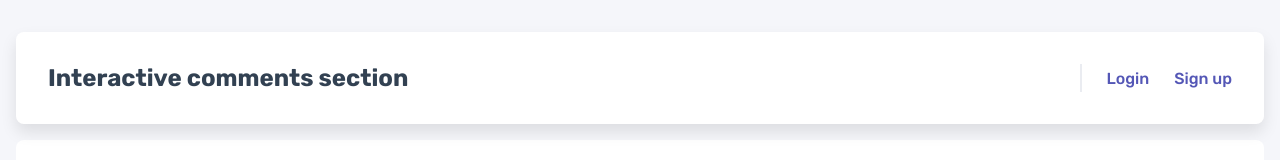
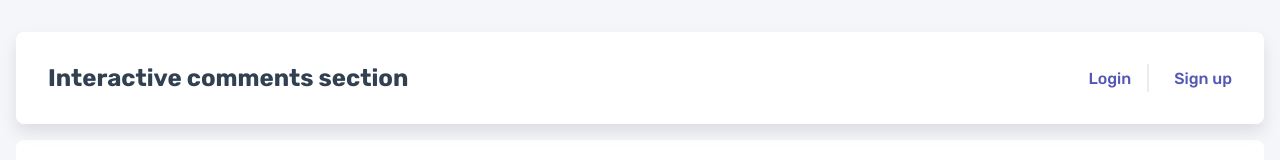
Before and after one commit to matijas-05/interactive-comments-section, a React (Vite) app: page / in a window 1280 px wide. Shown: the top 160 px of the page. Built offline with nearby package versions, Linux system fonts and the light colour scheme.

Commit message:
feat: hr in navbar differently placed in pc and mobile

```diff
--- a/src/components/Auth/Header.module.scss
+++ b/src/components/Auth/Header.module.scss
@@ -19,7 +19,7 @@
 	height: 100%;
 }
 .icon {
-	@media (max-width: 650px) {
+	@media (max-width: 649px) {
 		width: 1.25rem;
 		height: 1.25rem;
 	}
--- a/src/components/Auth/Header.tsx
+++ b/src/components/Auth/Header.tsx
@@ -12,14 +12,18 @@ function Header() {
 		<header className={`${styles["header"]} left-right g-1 card`}>
 			<h2 className={`${styles["header-text"]}`}>Interactive comments section</h2>
 			<nav className={`${styles["navbar"]} f-row g-1`}>
-				<hr />
-				<ButtonSecondary className="text-purple hover-opacity" iconClassName={`${styles["icon"]}`}
-					iconSrc={logInIcon} alt="Login" noHoverEffect={true} onClick={() => console.log("login")}
+				<MediaQuery maxWidth={btnTextBreakpoint - 1}><hr /></MediaQuery>
+
+				<ButtonSecondary className="text-purple" iconClassName={`${styles["icon"]}`}
+					iconSrc={logInIcon} alt="Login" onClick={() => console.log("login")}
 				>
 					<MediaQuery minWidth={btnTextBreakpoint}>Login</MediaQuery>
 				</ButtonSecondary>
-				<ButtonSecondary className="text-purple hover-opacity" iconClassName={`${styles["icon"]}`}
-					iconSrc={signUpIcon} alt="Sign up" noHoverEffect={true} onClick={() => console.log("sign up")}
+
+				<MediaQuery minWidth={btnTextBreakpoint}><hr /></MediaQuery>
+
+				<ButtonSecondary className="text-purple" iconClassName={`${styles["icon"]}`}
+					iconSrc={signUpIcon} alt="Sign up" onClick={() => console.log("sign up")}
 				>
 					<MediaQuery minWidth={btnTextBreakpoint}>Sign up</MediaQuery>
 				</ButtonSecondary>
```
